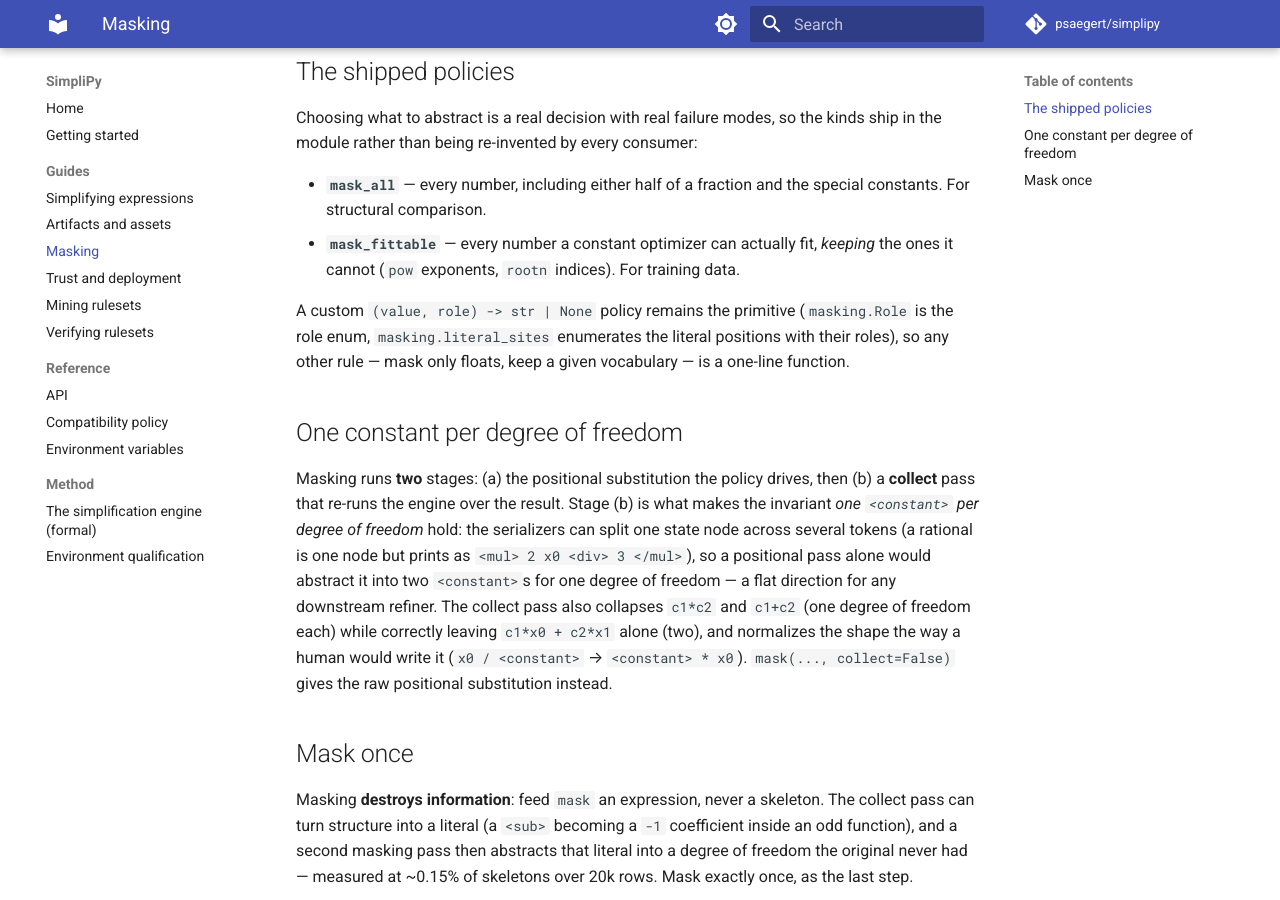
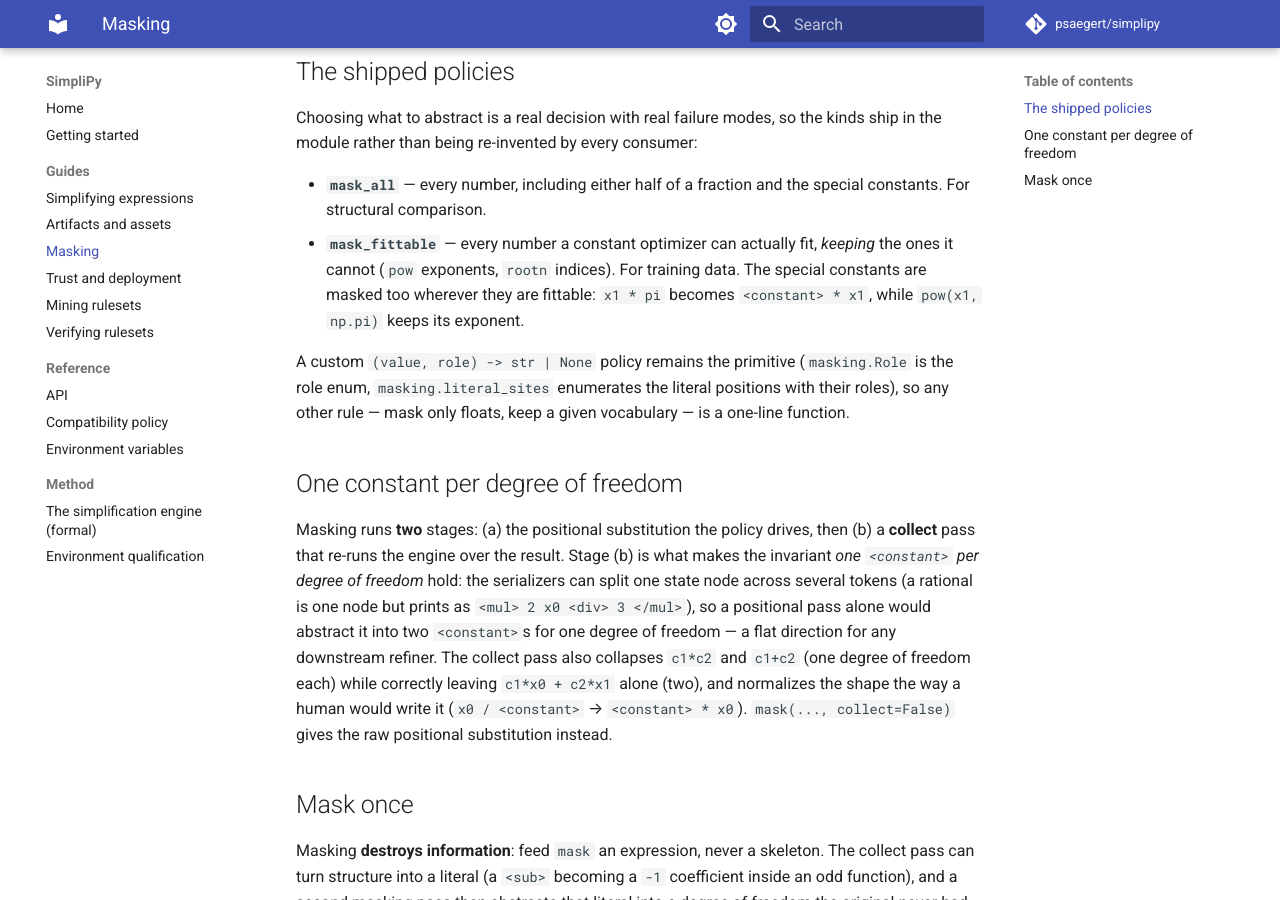
Before and after one commit to psaegert/simplipy, an MkDocs documentation site: the page built from docs/guides/masking.md, in a window 1280 px wide and 900 px high, scrolled down 788 px. Built offline with MkDocs 1.6.1 and Material for MkDocs 9.7.7, drawn with Linux system fonts in a browser that asks for light colours; comment, search, counter and statistics services are not loaded.

Commit message:
Docs: a rule-free engine warns on load; mask_fittable masks pi and e where they are fittable
Two behaviours the guides did not state: loading `base` (or any config without rules) warns that no simplification
rule can fire, and `mask_fittable` masks the special constants like any other fittable literal while keeping them in
exponent and root-index positions.

Co-Authored-By: Claude Opus 5.5 <noreply@anthropic.com>
Claude-Session: https://claude.ai/code/session_016gamUqKQqroqag4GFsNu6W

```diff
--- a/docs/guides/masking.md
+++ b/docs/guides/masking.md
@@ -40,7 +40,9 @@ kinds ship in the module rather than being re-invented by every consumer:
   special constants. For structural comparison.
 - **`mask_fittable`** — every number a constant optimizer can actually fit,
   *keeping* the ones it cannot (`pow` exponents, `rootn` indices). For
-  training data.
+  training data. The special constants are masked too wherever they are
+  fittable: `x1 * pi` becomes `<constant> * x1`, while `pow(x1, np.pi)` keeps
+  its exponent.
 
 A custom `(value, role) -> str | None` policy remains the primitive
 (`masking.Role` is the role enum, `masking.literal_sites` enumerates the
```
Also changed, not shown: docs/getting-started.md (+3 -0 lines).
